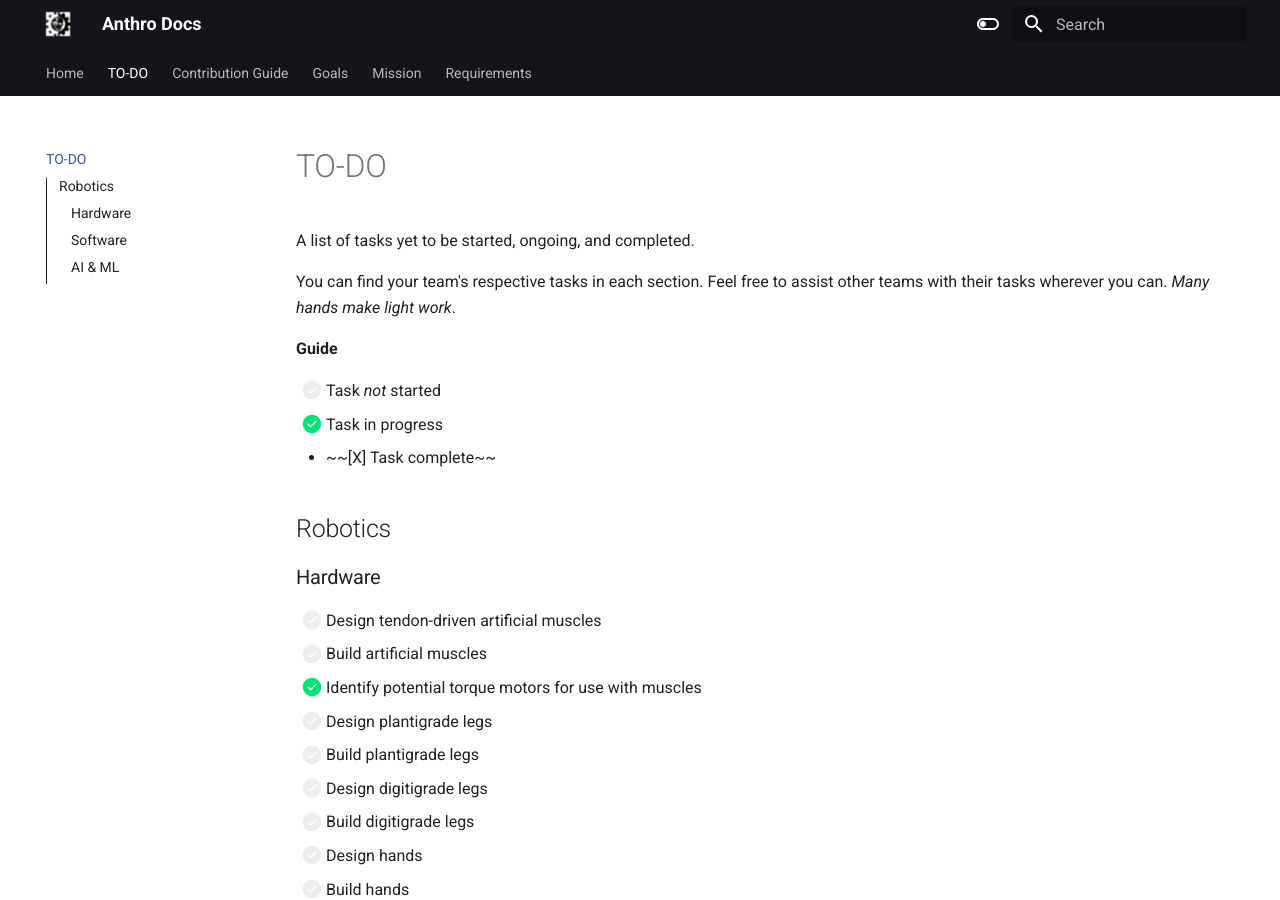
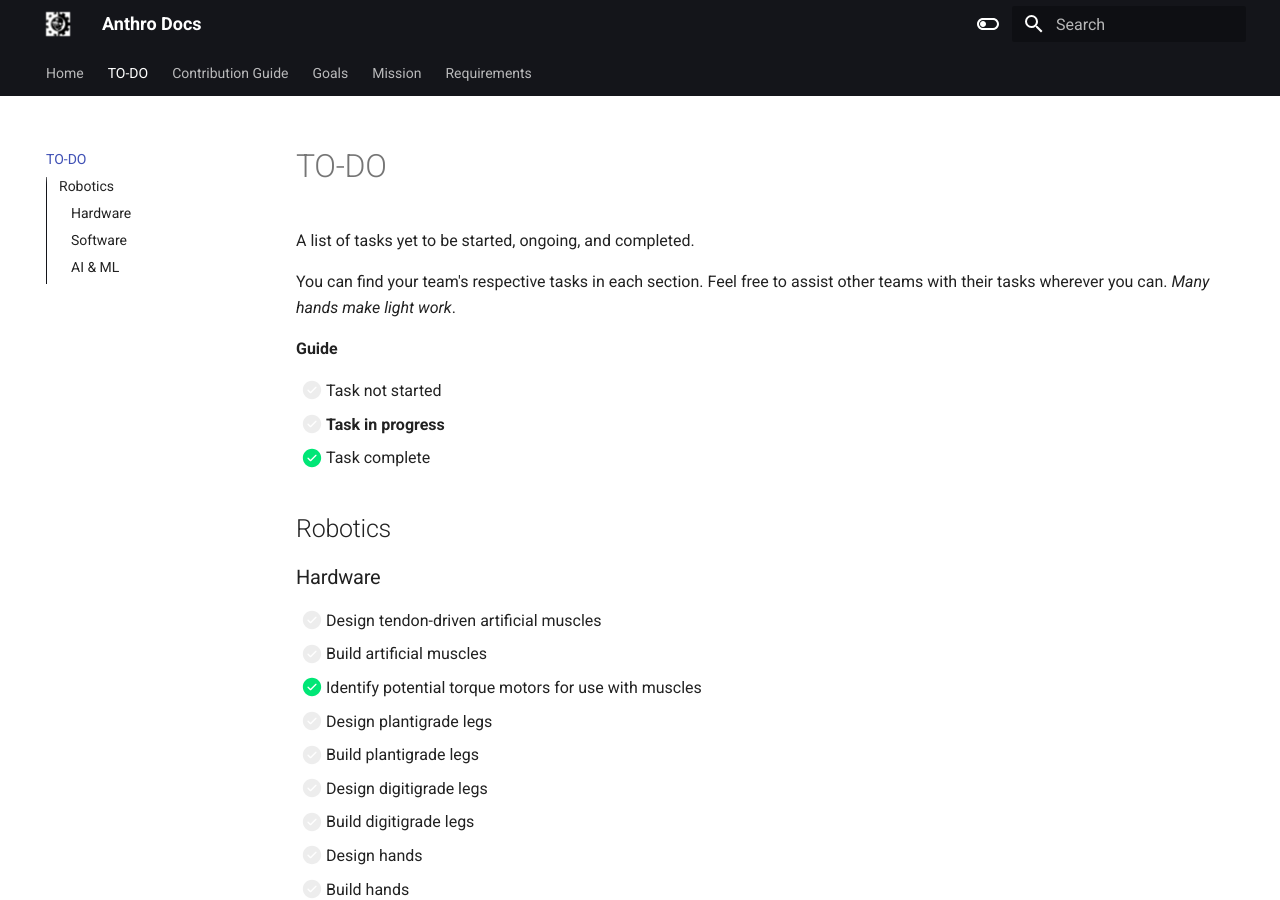
Before and after one commit to Anthrobotics/anthro-docs, an MkDocs documentation site: the page built from docs/TO-DO.md, in a window 1280 px wide and 900 px high. Built offline with MkDocs 1.6.1 and Material for MkDocs 9.7.7, drawn with Linux system fonts in a browser that asks for light colours.

Commit message:
Update TO-DO.md

```diff
--- a/docs/TO-DO.md
+++ b/docs/TO-DO.md
@@ -6,9 +6,9 @@ You can find your team's respective tasks in each section. Feel free to assist o
 
 **Guide**
 
-- [ ] Task *not* started
-- [X] Task in progress
-- ~~[X] Task complete~~
+- [ ] Task not started
+- [ ] **Task in progress**
+- [X] Task complete
 
 ## Robotics
 
```
